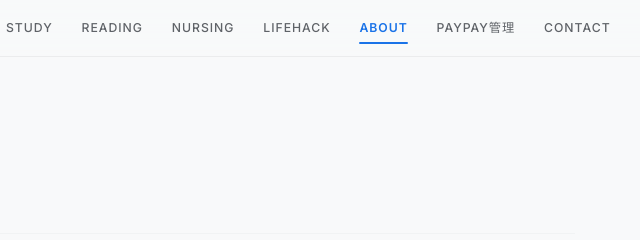
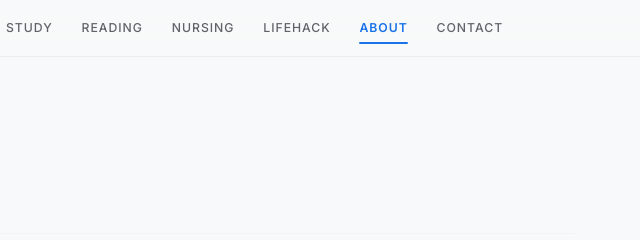
Before and after one commit to kiyotech10/kiyo-field-notes, an Astro site: page /about in a window 1280 px wide. Shown: the top 240 px of the page, 405-1045 px from the left. Built offline with nearby package versions, Linux system fonts and the light colour scheme; Astro itself is replaced by a stand-in of ours.

Commit message:
Remove PayPay management link from header navigation for privacy

```diff
--- a/src/components/Header.astro
+++ b/src/components/Header.astro
@@ -14,7 +14,6 @@ import HeaderLink from './HeaderLink.astro';
 			<HeaderLink href="/nursing">Nursing</HeaderLink>
 			<HeaderLink href="/lifehack">Lifehack</HeaderLink>
 			<HeaderLink href="/about">About</HeaderLink>
-			<HeaderLink href="/paypay-tracker">PayPay管理</HeaderLink>
 			<HeaderLink href="/contact">Contact</HeaderLink>
 		</nav>
 	</div>
```
